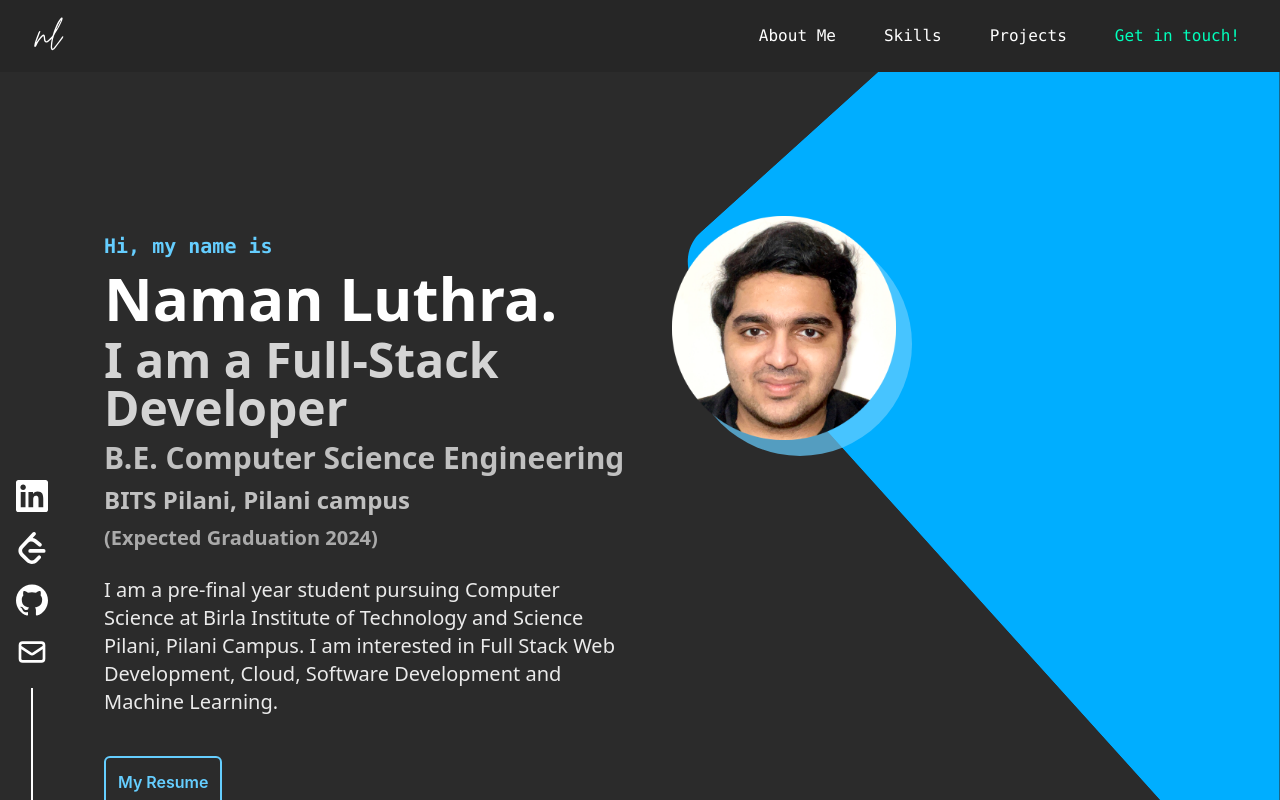
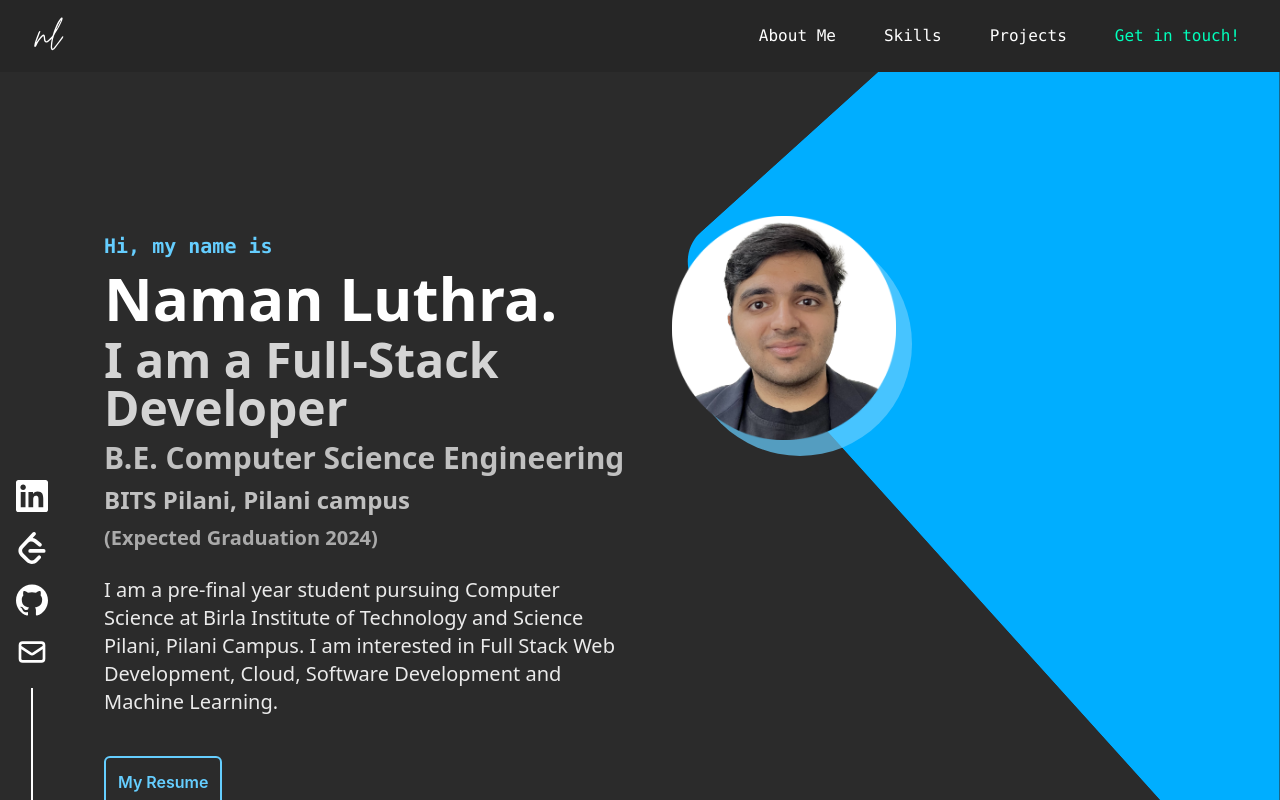
Before and after one commit to naman-luthra/Personal-Website-V2, a React (Create React App) app: page / in a window 1280 px wide. Shown: the top 800 px of the page. Built offline with nearby package versions, Linux system fonts and the light colour scheme; no server answers.

Commit message:
new-profile-pic

```diff
--- a/src/components/AboutSection.js
+++ b/src/components/AboutSection.js
@@ -29,7 +29,7 @@ function AboutSection({setRef}){
             </div>
             <div className="basis-1/4 md:basis-1/3 lg:basis-1/2 relative">
                 <div className="hidden md:inline-block w-56 h-56 rounded-full bg-react-blue-light opacity-70 absolute left-4 top-28"></div>
-                <img src="./icons/profilePicture.png" className="w-36 sm:w-56 absolute top-24 right-2 md:left-0" alt="" />
+                <img src="./icons/profilePic2023.png" className="w-36 sm:w-56 absolute top-24 right-2 md:left-0" alt="" />
             </div>
         </div>
     );
```
Also changed, not shown: public/icons/profilePic2023.png (added).
